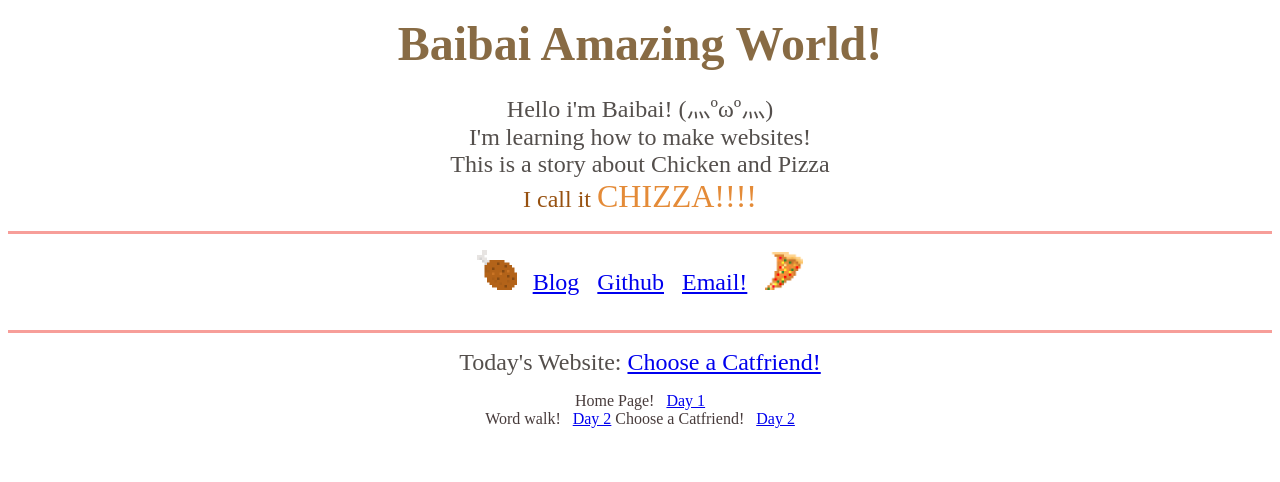
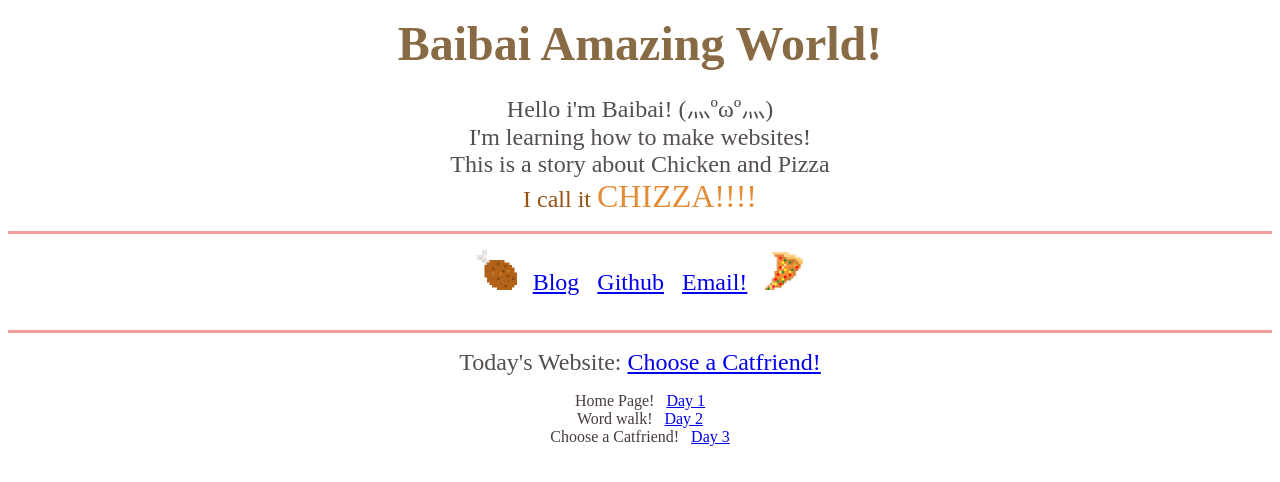
Before and after one commit to baibaino/baibaino.github.io, a plain HTML site: page index.html in a window 1280 px wide. Drawn offline with Linux system fonts and the light colour scheme.

Commit message:
忘記空格之~我前兩天的程式碼真的好醜......

```diff
--- a/index.html
+++ b/index.html
@@ -80,9 +80,10 @@
 				<font color="473b3b">Word walk!</font>
 					</font>&nbsp;
 						<a href="https://baibaino.github.io/day2.html">Day 2</a>
+					<br>
 			    <font color="473b3b">Choose a Catfriend!</font>
 					</font>&nbsp;
-						<a href="https://baibaino.github.io/day3.html">Day 2</a>
+						<a href="https://baibaino.github.io/day3.html">Day 3</a>
 
 		</p>
 		    <!-- (li>a[href="/day$/"]{Day $})*100 -->
```
